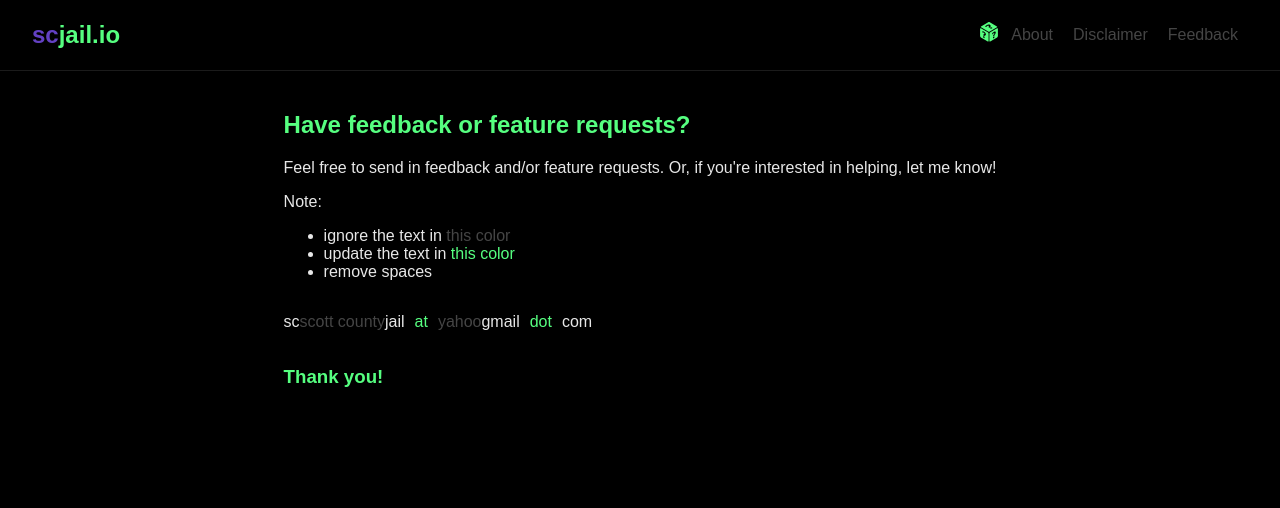
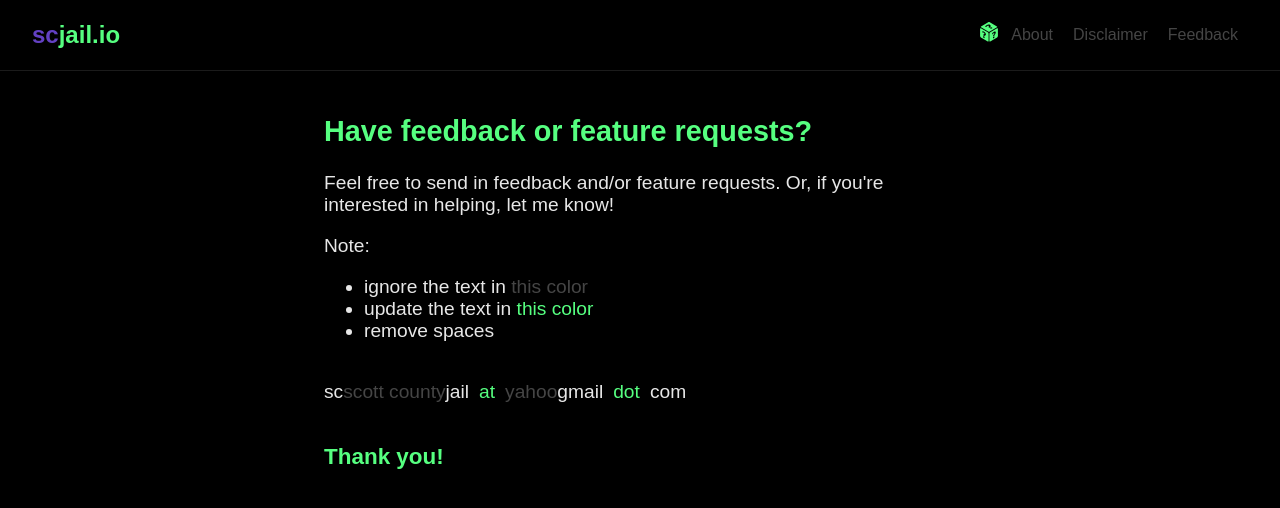
Before and after one commit to ljkeller/jotify, a Next.js app: page /feedback in a window 1280 px wide. Shown: the top 508 px of the page. Built offline with nearby package versions, Linux system fonts and the light colour scheme; a web font is replaced by a local one.

Commit message:
Mobile friendly feedback page

```diff
--- a/styles/Feedback.module.css
+++ b/styles/Feedback.module.css
@@ -14,13 +14,12 @@
 
 .feedback {
   padding: 20px;
+  font-size: clamp(1rem, 2.5vw, 1.2rem);
 }
 
 .inbox {
   display: flex;
   flex-direction: row;
-    /* justify-content: space-between; */
-    /* align-items: center; */
   color: var(--text-light);
 }
 
@@ -40,3 +39,9 @@
 .padMe {
   padding: 0px 10px;
 }
+
+@media (min-width: 768px) {
+  .feedback {
+    max-width: 50%;
+  }
+}
```
Also changed, not shown: app/feedback/page.jsx (indentation only). Lines whose indentation alone changed are shown as unchanged.
